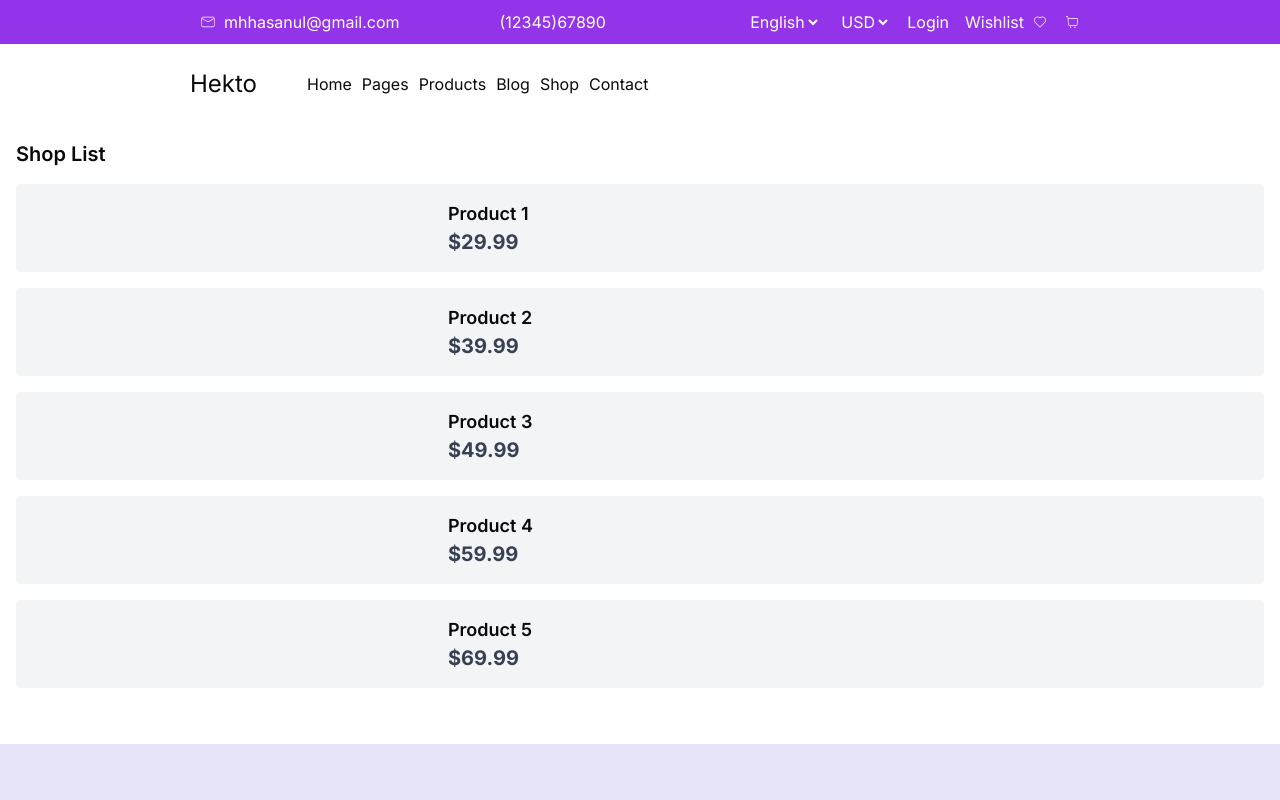
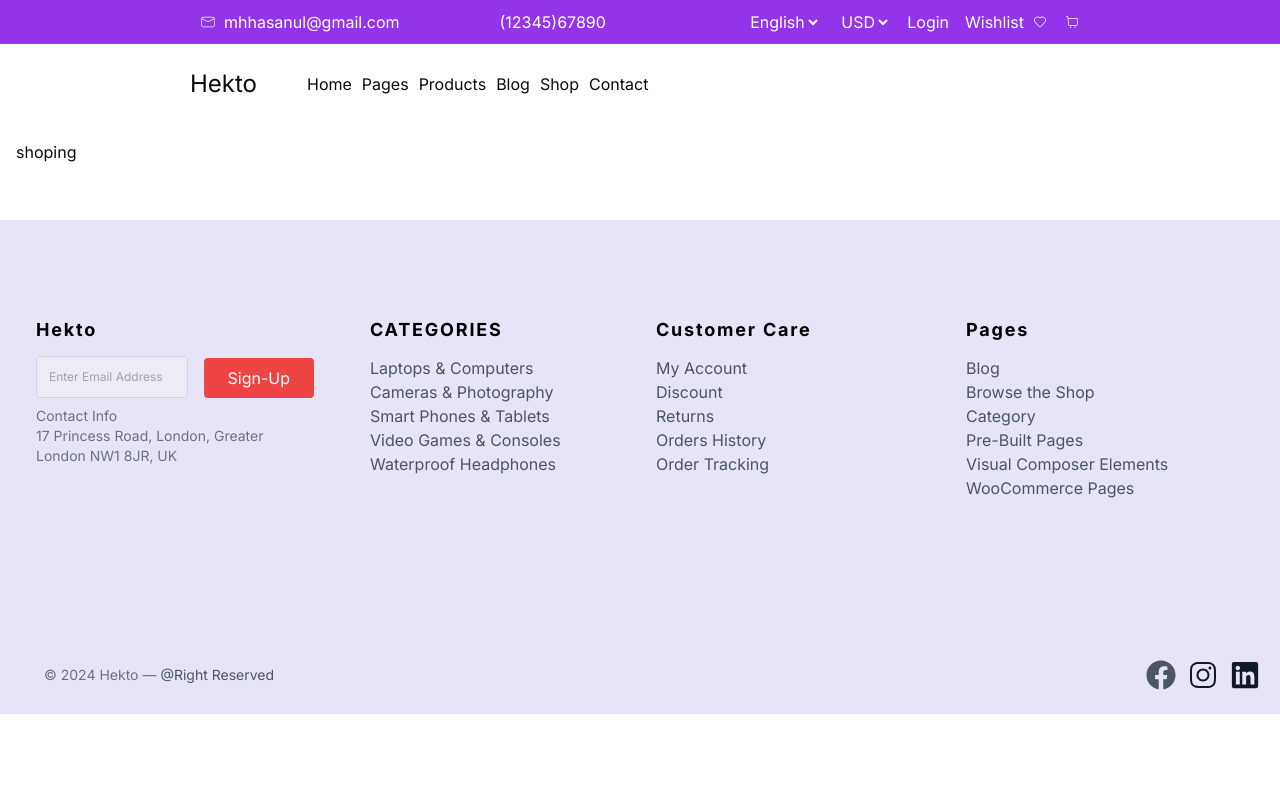
Before and after one commit to shaheryarshah/hackathon, a Next.js app: page /shop in a window 1280 px wide. Shown: the top 800 px of the page. Built offline with nearby package versions, Linux system fonts and the light colour scheme.

Commit message:
Update page.tsx

```diff
--- a/app/shop/page.tsx
+++ b/app/shop/page.tsx
@@ -1,60 +1,10 @@
-// components/ShopList.js
-import React from 'react';
 
-const products = [
-    {
-        name: 'Product 1',
-        price: '$29.99',
-        image: '/g1.png', // Path to the image in the public folder
-    },
-    {
-        name: 'Product 2',
-        price: '$39.99',
-        image: '/g2.png',
-    },
-    {
-        name: 'Product 3',
-        price: '$49.99',
-        image: '/g3.png',
-    },
-    {
-        name: 'Product 4',
-        price: '$59.99',
-        image: '/g4.png',
-    },
-    {
-        name: 'Product 5',
-        price: '$69.99',
-        image: '/g5.png',
-    },
-];
-
-const ShopList = () => {
+const Shop = () => {
     return (
-        <div className="p-4">
-            <h2 className="text-xl font-semibold mb-4">Shop List</h2>
-            <ul className="space-y-4">
-                {products.map((product, index) => (
-                    <li key={index} className="flex flex-col md:flex-row items-center justify-between bg-gray-100 p-4 rounded-md">
-                        {/* Image */}
-                        <div className="w-full md:w-1/3 mb-4 md:mb-0">
-                            <image
-                                src={product.image} // Using the image from the products array
-                                alt={product.name}
-                                className="w-[250px] h-[250px] object-cover rounded-md"
-                            />
-                        </div>
-
-                        {/* Product Name and Price */}
-                        <div className="flex flex-col items-center md:items-start md:ml-4 w-full md:w-2/3">
-                            <span className="text-lg font-semibold">{product.name}</span>
-                            <span className="text-xl font-bold text-gray-700">{product.price}</span>
-                        </div>
-                    </li>
-                ))}
-            </ul>
+        <div className="flex flex-col md:flex-row justify-center md:justify-between p-4 space-y-4 md:space-y-0">
+shoping
         </div>
     );
 };
 
-export default ShopList;
+export default Shop;
```
